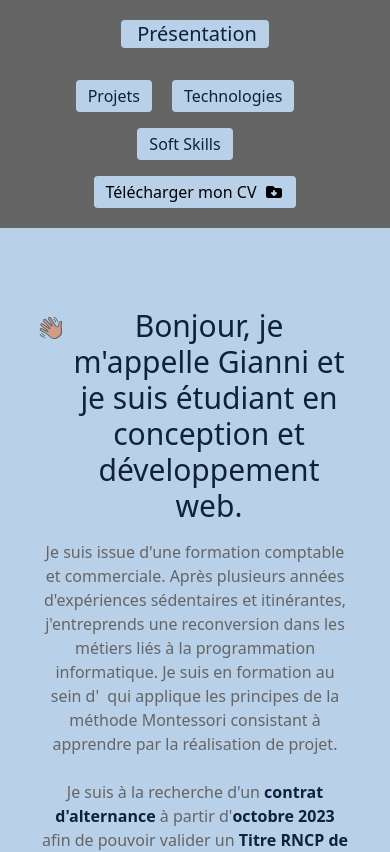
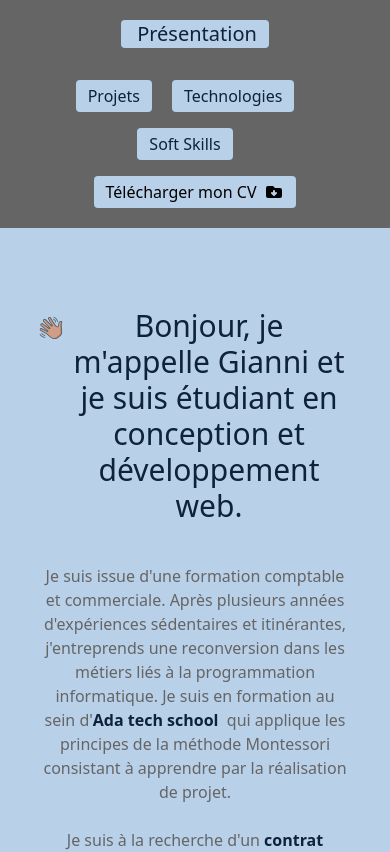
Before and after one commit to accardigianni/projet-portfolio, a React (Create React App) app: page / in a window 390 px wide. Shown: the top 852 px of the page. Built offline with nearby package versions, Linux system fonts and the light colour scheme.

Commit message:
some hidden arg delete in about.js

```diff
--- a/src/components/About.js
+++ b/src/components/About.js
@@ -17,11 +17,11 @@ export default function About() {
                         </div>
                     </div>
                     <div className="text-gray">
-                        <br id="1" className=" hidden lg:inline-block title-font " />
+                        <br id="1" className="lg:inline-block title-font " />
                         Je suis issue d'une formation comptable et commerciale. Après plusieurs années d'expériences
                         sédentaires et itinérantes, j'entreprends une reconversion dans les métiers liés à la programmation informatique.
                         Je suis en formation au sein d'
-                        <a href="https://adatechschool.fr/" className="text-strongblue font-bold hidden lg:inline-block title-font">
+                        <a href="https://adatechschool.fr/" className="text-strongblue font-bold lg:inline-block title-font">
                             Ada tech school
                         </a>
                         &nbsp;
@@ -29,7 +29,7 @@ export default function About() {
                         <br id="2" />
                         <br />
                         Je suis à la recherche d'un <span className="font-bold text-strongblue">contrat d'alternance</span> à partir d'<span className="font-bold text-strongblue">octobre 2023</span> afin de pouvoir valider un <span className="font-bold text-strongblue">Titre RNCP
-                            de niveau 6</span> et réintégrer le monde du travail.
+                            de niveau 6</span> et ainsi réintégrer le monde du travail.
                         <br id="3" />
                         Fort de mes expériences dans le milieu professionnel, j'ai l'habitude de
                         collaborer avec une équipe et de m'adapter aux situations pouvant se présenter.
```
Also changed, not shown: 6 other files (tests, documents, lock files or other folders).
